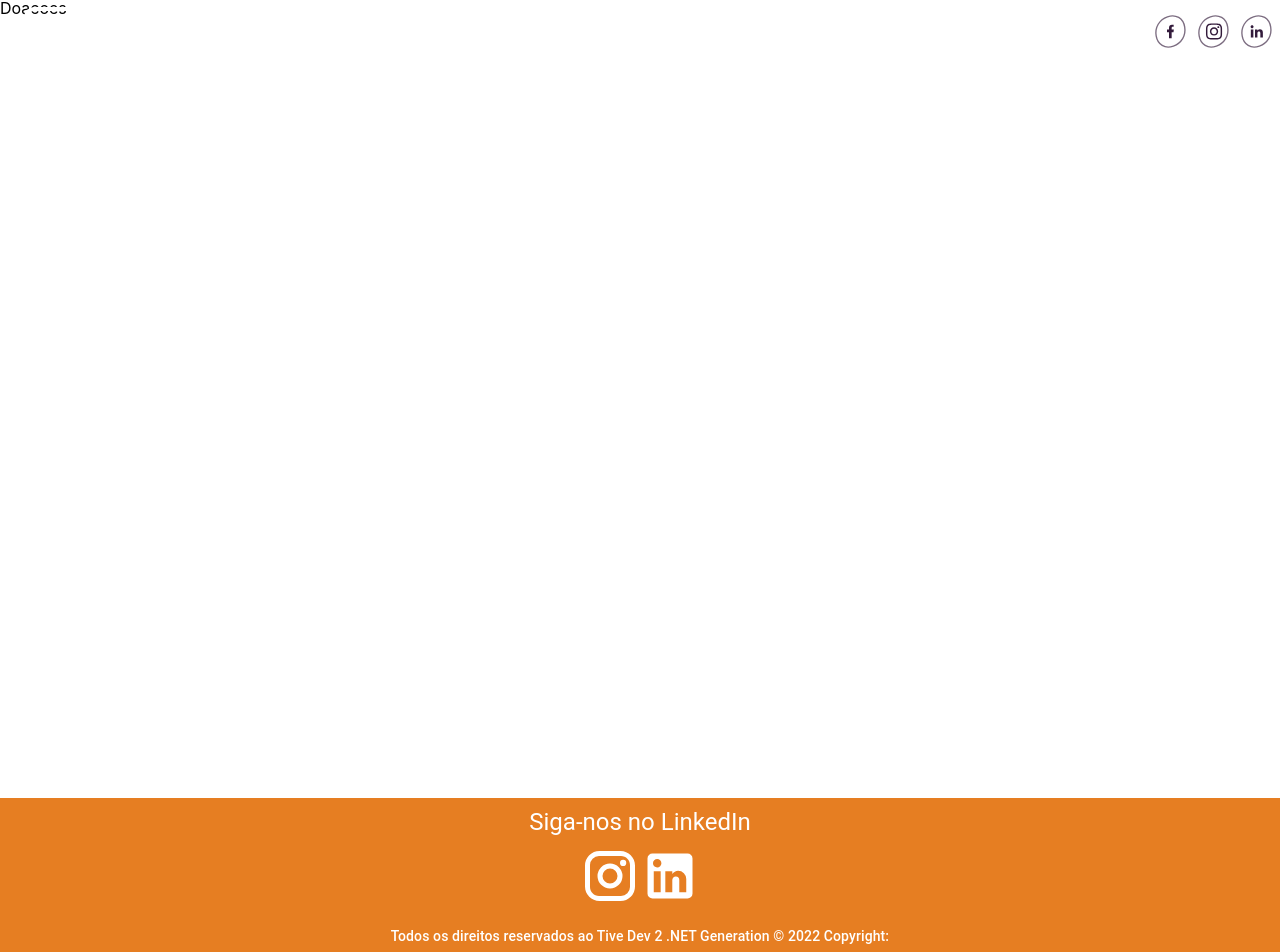
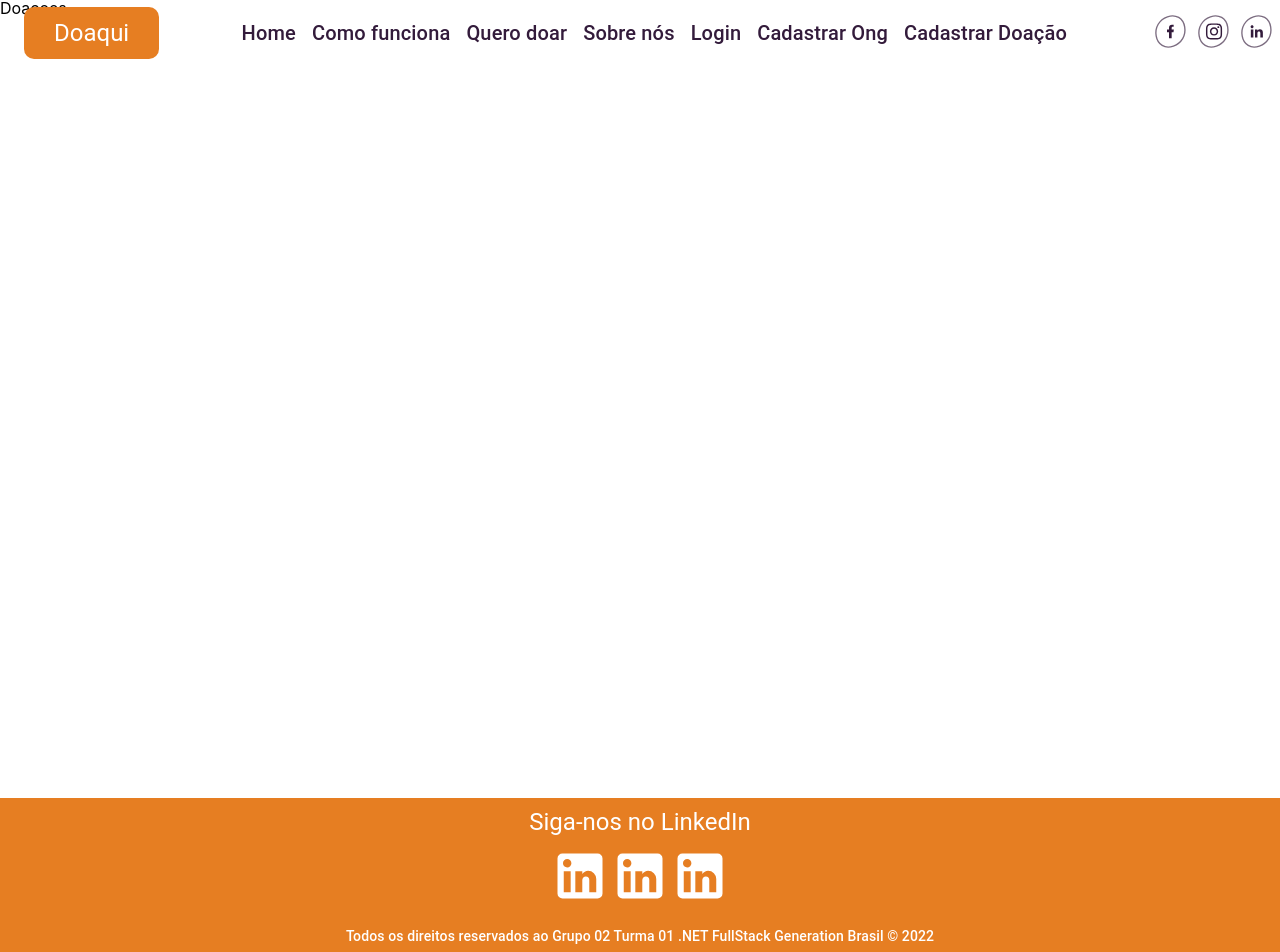
Before and after one commit to echiappone/IntegrationProjectFront-end, a React (Create React App) app in the folder doaqui/: page /doacoes in a window 1280 px wide. Shown: the part 2-954 px from the top of the page. Built offline with nearby package versions, Linux system fonts and the light colour scheme.

Commit message:
@echiappone [Task: REFATORANDO os Estilos dos componentes] {02/06/2022 23:32}

```diff
--- a/doaqui/src/components/statics/footer/Footer.css
+++ b/doaqui/src/components/statics/footer/Footer.css
@@ -1,7 +1,25 @@
+.box1{
+    background-color: #E67E22;
+    height: 120px;
+}
+
+.box2{
+    background-color: #E67E22;
+    height: 60px;
+}
+
+.redes{
+    font-size: 60px !important;
+    color: white;
+}
+
+.textos{
+   color: white;
+}
+
 .radius {
     border-radius: 10px;
 }
-
 footer{
     width: 100%;
     position: absolute;
--- a/doaqui/src/components/statics/footer/Footer.tsx
+++ b/doaqui/src/components/statics/footer/Footer.tsx
@@ -1,39 +1,51 @@
 import React from 'react';
-import InstagramIcon from '@material-ui/icons/Instagram';
-import GithubIcon from '@material-ui/icons/GitHub';
 import LinkedInIcon from '@material-ui/icons/LinkedIn';
 import {Typography, Box, Grid } from '@mui/material';
-import { borderRadius } from '@mui/system';
+import './Footer.css'
 
 function Footer() {
     return (
         <>
             <Grid container direction="row" justifyContent="center" alignItems="center">
                 <Grid alignItems="center" item xs={12}>
-                    <Box style={{ backgroundColor: "#E67E22", height: "120px" }}>
+
+                    {/*flooter box 1 */}
+                    <Box className='box1'>
+
+                        {/*Siga-nos */}
                         <Box paddingTop={1} display="flex" alignItems="center" justifyContent="center">
-                            <Typography variant="h5" align="center" gutterBottom style={{ color: "white" }}>Siga-nos no LinkedIn </Typography>
+                            <Typography variant="h5" align="center" gutterBottom className='textos'>Siga-nos no LinkedIn </Typography>
                         </Box>
+
+                        {/*LinkedIn de todos do grupo 02 */}
                         <Box display="flex" alignItems="center" justifyContent="center">
-                            <a href="https://www.facebook.com/generationbrasil" target="_blank">
-                                <img src="" alt="" />
+
+                            {/*LinkedIn Erick */}
+                            <a href="https://www.linkedin.com/in/erickchiappone/" target="_blank">
+                                <LinkedInIcon className='redes'/>
                             </a>
-                            <a href="https://www.instagram.com/generationbrasil/" target="_blank">
-                                <InstagramIcon style={{ fontSize: 60, color: "white" }} />
+
+                            {/*LinkedIn Naomy */}
+                            <a href="https://www.linkedin.com/in/naomy-santana-77900a211/" target="_blank">
+                                <LinkedInIcon className='redes'/>
                             </a>
-                            <a href="https://www.linkedin.com/school/generationbrasil/" target="_blank">
-                                <LinkedInIcon style={{ fontSize: 60, color: "white" }} />
+
+                            {/*LinkedIn Yasmin */}
+                            <a href="https://www.linkedin.com/in/yasmim-cristine-5b803523b/" target="_blank">
+                                <LinkedInIcon className='redes'/>
                             </a>
                         </Box>
                     </Box>
-                    <Box style={{ backgroundColor: "#E67E22", height: "60px" }}>
+
+                    {/*flooter box 2 */}
+                    <Box className='box2'>
                         <Box paddingTop={1}>
-                            <Typography variant="subtitle2" align="center" gutterBottom style={{ color: "white" }} >
-                            Todos os direitos reservados ao Tive Dev 2 .NET Generation © 2022 Copyright:</Typography>
+                            <Typography variant="subtitle2" align="center" gutterBottom className='textos'>
+                            Todos os direitos reservados ao Grupo 02 Turma 01 .NET FullStack Generation Brasil © 2022</Typography>
                         </Box>
                         <Box>
                             <a target="_blank" href="https://brasil.generation.org">
-                                <Typography variant="subtitle2" gutterBottom style={{ color: "white" }} align="center">brasil.generation.org</Typography>
+                                <Typography variant="subtitle2" gutterBottom className='textos' align="center">https://brazil.generation.org/</Typography>
                             </a>
                         </Box>
                     </Box>
--- a/doaqui/src/components/statics/navbar/Navbar.css
+++ b/doaqui/src/components/statics/navbar/Navbar.css
@@ -16,27 +16,26 @@
 /* Estilo dos botoes do menu navbar"*/
 .menu-item {
     cursor: pointer !important;
-    color: white !important;
+    color: #331B3B !important;
     text-decoration: none;
     font-family: 'Open Sans', sans-serif;
     font-weight: bold;
     margin: 60px;
 }
 
-/* Estilo do botao "Doaqui"*/
-.button-doaqui{
+/* Estilo do botao "Logo Doaqui"*/
+#button-logo{
     cursor: pointer !important;
     padding: 10px 30px !important;
     border-radius: 10px !important;
-    background-color: rgba(255, 255, 255, 0) !important;
+    background-color: #E67E22 !important;
     color: white !important;
-    outline: 4px solid white;
-    outline-offset: -4px;
+
 }
 
-/* Efeito quando passa o mouse em cima do botao "Doaqui"*/
-.button-doaqui:hover{
-    background-color: #E67E22 !important;
+/* Efeito quando passa o mouse em cima do botao "Logo Doaqui"*/
+#button-logo:hover{
+    background-color: #331B3B !important;
     color: white !important;
 }
 
@@ -45,3 +44,8 @@
     width: 43px;
     height: 45px;
 }
+
+/* colocar borda interna
+outline: 4px solid white;
+outline-offset: -4px;
+*/
--- a/doaqui/src/components/statics/navbar/Navbar.tsx
+++ b/doaqui/src/components/statics/navbar/Navbar.tsx
@@ -18,7 +18,7 @@ function Navbar() {
 
                     {/*Logo*/}
                     <Link to='/' className='text-decorator-none'>
-                        <Box className='button-doaqui'>
+                        <Box id='button-logo'>
                             <Typography variant="h5">
                                 Doaqui
                             </Typography>
--- a/doaqui/src/pages/home/Home.css
+++ b/doaqui/src/pages/home/Home.css
@@ -7,13 +7,22 @@
    font-weight: bold !important;
 }
 
-.botao{
-    border-color: rgb(255, 255, 255) !important;
-    background-color: #E67E22 !important;
-    color: rgb(255, 255, 255) !important;
-    font-weight: bold !important;
-}
-
 .doacoes{
     background-color: white;
 }
+
+/* Estilo do botao "Logo Doaqu"*/
+.button-doaqui{
+    cursor: pointer !important;
+    padding: 10px 30px !important;
+    border-radius: 10px !important;
+    background-color: #E67E22 !important;
+    color: white !important;
+
+}
+
+/* Efeito quando passa o mouse em cima do botao "Logo Doaqui"*/
+.button-doaqui:hover{
+    background-color: #331B3B !important;
+    color: white !important;
+}
--- a/doaqui/src/pages/home/Home.tsx
+++ b/doaqui/src/pages/home/Home.tsx
@@ -14,7 +14,7 @@ function Home() {
                     <Box display="flex" justifyContent="center">
                         <Box marginRight={1}>
                         </Box>
-                        <Button variant="outlined" className='botao'>Doa aqui</Button>
+                        <Button variant="outlined" className='button-doaqui'>Doa aqui</Button>
                     </Box>
                 </Grid>
                 <Grid item xs={6} >
--- a/doaqui/src/pages/login/Login.css
+++ b/doaqui/src/pages/login/Login.css
@@ -1,3 +1,16 @@
-.text-decorator-none{
-    text-decoration: none;
-}
+.textos1{
+    font-weight: bold !important;
+ }
+
+ .imagem{
+     background-image: url(https://www.santos.sp.gov.br/static/files_www/styles/newspagemodal/public/field/image/alimentosolidario_2.png);
+     background-repeat: no-repeat;
+     width: 100vh;
+     min-height: 100vh;
+     background-size: cover;
+     background-position: right;
+ }
+
+ .text-decorator-none{
+     text-decoration: none;
+ }
--- a/doaqui/src/pages/login/Login.tsx
+++ b/doaqui/src/pages/login/Login.tsx
@@ -10,7 +10,7 @@ function Login() {
             <Grid alignItems='center' xs={6}>
                 <Box paddingX={20}>
                     <form>
-                        <Typography variant='h3' gutterBottom color='textPrimary' component='h3' align='center' style={{fontWeight: 'bold'}}>Entrar</Typography>
+                        <Typography variant='h3' gutterBottom color='textPrimary' component='h3' align='center' className='textos1'>Entrar</Typography>
                         <TextField id='usuario' label='usuário' variant='outlined' name='usuario' margin='normal' fullWidth />
                         <TextField id='senha' label='senha' variant='outlined' name='senha' margin='normal' type='password'fullWidth />
                         <Box marginTop={2} textAlign='center'>
@@ -25,14 +25,11 @@ function Login() {
                         <Box marginRight={1}>
                             <Typography variant='subtitle1' gutterBottom align='center'>Não tem uma conta?</Typography>
                         </Box>
-                            <Typography variant='subtitle1' gutterBottom align='center' style={{fontWeight: 'bold'}}>Cadastre-se</Typography>
+                            <Typography variant='subtitle1' gutterBottom align='center' className='textos1'>Cadastre-se</Typography>
                     </Box>
                 </Box>
             </Grid>
-            <Grid xs={6} style={{
-                backgroundImage: `url(https://www.santos.sp.gov.br/static/files_www/styles/newspagemodal/public/field/image/alimentosolidario_2.png)`,
-                backgroundRepeat: 'no-repeat', width: '100vh', minHeight: '100vh', backgroundSize: 'cover', backgroundPosition: 'right'
-            }}>
+            <Grid xs={6} className='imagem'>
 
             </Grid>
         </Grid>
```
Also changed, not shown: doaqui/public/assets/img/erick600x600.png (added).
